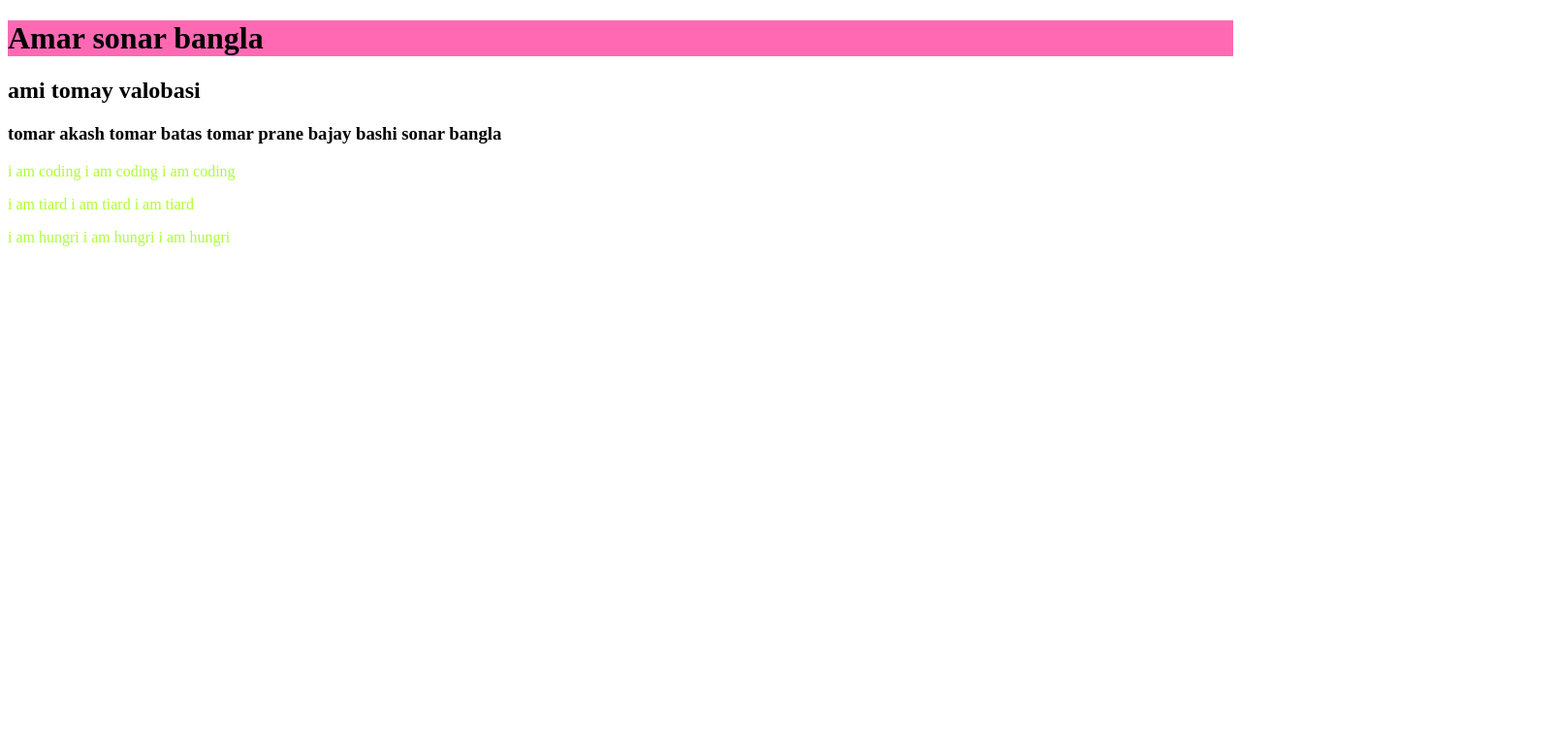
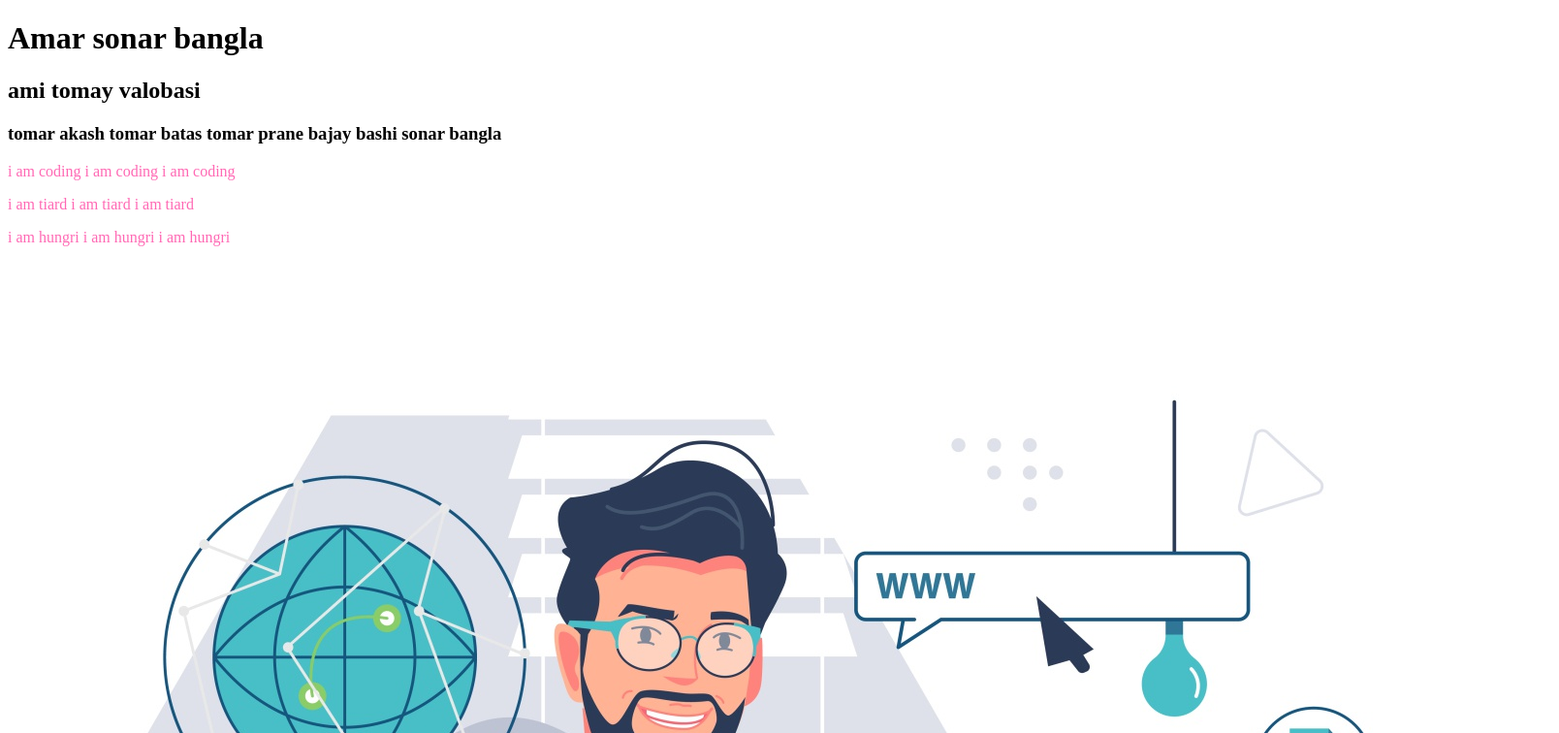
Before and after one commit to mdmehedihasan212/my-second-repo, a plain HTML site: page index.html in a window 1280 px wide. Shown: the top 756 px of the page at 97% size, 1608 px wide, since content can reach past the window. Drawn offline with Linux system fonts and the light colour scheme.

Commit message:
photo added

```diff
--- a/index.html
+++ b/index.html
@@ -14,5 +14,6 @@
     <p>i am coding i am coding i am coding</p>
     <p>i am tiard i am tiard i am tiard</p>
     <p>i am hungri i am hungri i am hungri</p>
+    <img src="cartoon.jpg" alt="">
 </body>
 </html>
--- a/style.css
+++ b/style.css
@@ -1,6 +1,3 @@
 p{
-    color: greenyellow;
+    color: hotpink;
 }
-h1{
-    background-color: hotpink;
-}
```
Also changed, not shown: cartoon.jpg (added).
